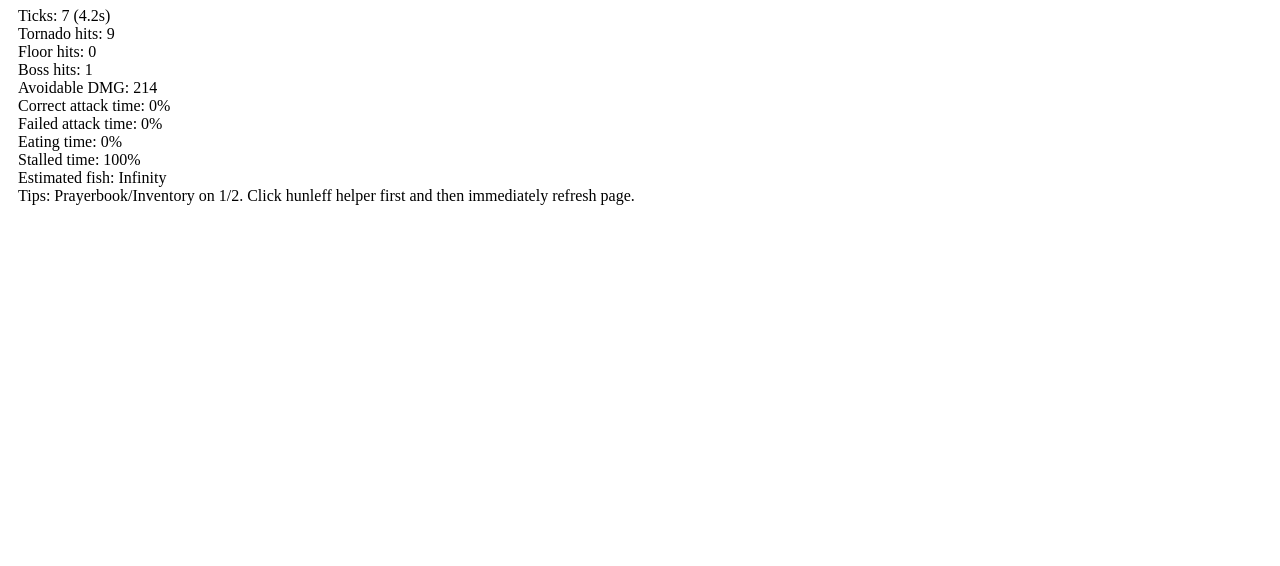
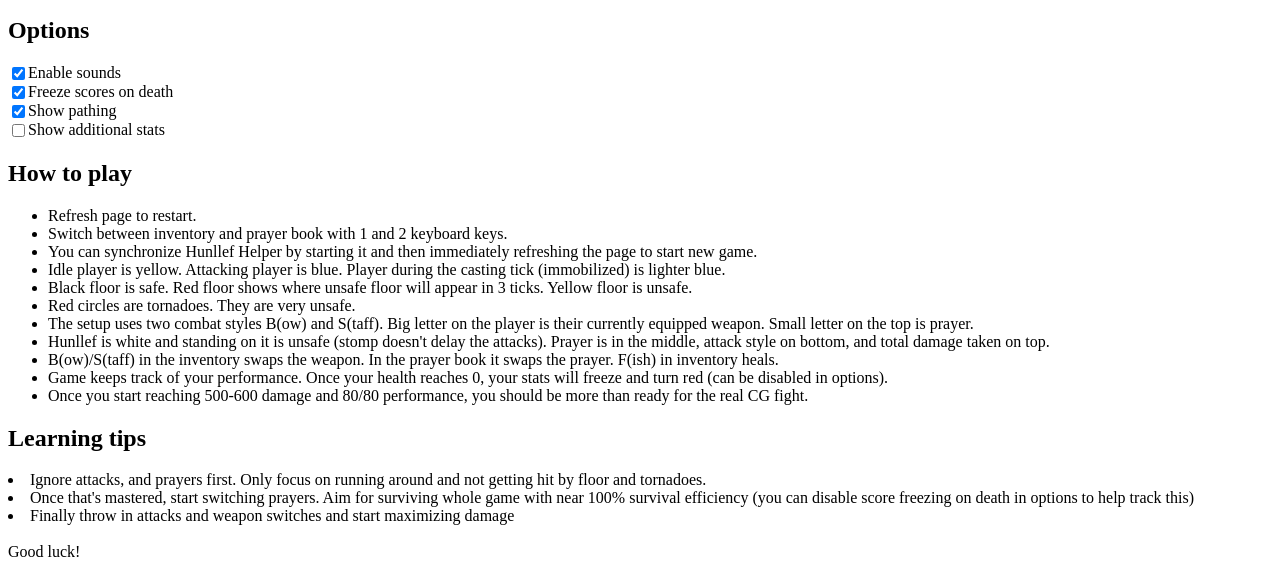
Before and after one commit to kareth/osrs-cg, a plain HTML site: page index.html in a window 1280 px wide. Shown: the part 511-1077 px from the top of the page. Before the commit the page ends 800 px from the top, so only its background shows below. Drawn offline with Linux system fonts and the light colour scheme.

Commit message:
Add a howto, tips, and options sections. Also cleanup additional stats a bit.

```diff
--- a/index.html
+++ b/index.html
@@ -22,24 +22,57 @@
     <canvas id="prayer_book" width="200" height="350" style="display: none;"></canvas>
   </div>
 </div>
-<div style="margin: 10px;">
+<div id="additional_stats" style="margin: 10px; display: none;">
+  <h2>Additional stats</h2>
   <div>Ticks: <span id="ticks"></span> (<span id="time"></span>s)</div>
-  <div>Tornado hits: <span id="tornado_hits"></span>
-  <div>Floor hits: <span id="floor_hits"></span>
-  <div>Boss hits: <span id="boss_hits"></span>
-  <div>Avoidable DMG: <span id="avoidable_dmg"></span>
-  <div>Correct attack time: <span id="correct_attacks"></span>%
-  <div>Failed attack time: <span id="failed_attacks"></span>%
-  <div>Eating time: <span id="eat_attacks"></span>%
-  <div>Stalled time: <span id="stalled_attacks"></span>%
-  <div>Estimated fish: <span id="estimated_fish"></span>
-  <div>Tips: Prayerbook/Inventory on 1/2. Click hunleff helper first and then immediately refresh page.</div>
+  <div>Tornado hits: <span id="tornado_hits"></span></div>
+  <div>Floor hits: <span id="floor_hits"></span></div>
+  <div>Boss hits: <span id="boss_hits"></span></div>
+  <div>Avoidable dmg: <span id="avoidable_dmg"></span></div>
+  <div>Unavoidable dmg: <span id="unavoidable_dmg"></span></div>
+  <div>Correct attack time: <span id="correct_attacks"></span>%</div>
+  <div>Failed attack time: <span id="failed_attacks"></span>%</div>
+  <div>Eating time: <span id="eat_attacks"></span>%</div>
+  <div>Stalled time: <span id="stalled_attacks"></span>%</div>
+</div>
+
+<div>
+  <h2>Options</h2>
+  <div style="display: flex;"><input type="checkbox" id="opts_sounds"/> Enable sounds</div>
+  <div style="display: flex;"><input type="checkbox" id="opts_freezeScoresOnDeath"/> Freeze scores on death</div>
+  <div style="display: flex;"><input type="checkbox" id="opts_showPathing"/> Show pathing</div>
+  <div style="display: flex;"><input type="checkbox" id="opts_showAdditionalStats"/> Show additional stats</div>
+
+  <h2>How to play</h2>
+  <ul>
+    <li>Refresh page to restart.</li>
+    <li>Switch between inventory and prayer book with 1 and 2 keyboard keys.</li>
+    <li>You can synchronize Hunllef Helper by starting it and then immediately refreshing the page to start new game.</li>
+    <li>Idle player is yellow. Attacking player is blue. Player during the casting tick (immobilized) is lighter blue.</li>
+    <li>Black floor is safe. Red floor shows where unsafe floor will appear in 3 ticks. Yellow floor is unsafe.</li>
+    <li>Red circles are tornadoes. They are very unsafe.</li>
+    <li>The setup uses two combat styles B(ow) and S(taff). Big letter on the player is their currently equipped weapon. Small letter on the top is prayer.</li>
+    <li>Hunllef is white and standing on it is unsafe (stomp doesn't delay the attacks). Prayer is in the middle, attack style on bottom, and total damage taken on top.</li>
+    <li>B(ow)/S(taff) in the inventory swaps the weapon. In the prayer book it swaps the prayer. F(ish) in inventory heals.</li>
+    <li>Game keeps track of your performance. Once your health reaches 0, your stats will freeze and turn red (can be disabled in options).</li>
+    <li>Once you start reaching 500-600 damage and 80/80 performance, you should be more than ready for the real CG fight.</li>
+  </ul>
+
+  <h2>Learning tips</h2>
+  <ul></ul>
+  <li>Ignore attacks, and prayers first. Only focus on running around and not getting hit by floor and tornadoes.</li>
+  <li>Once that's mastered, start switching prayers. Aim for surviving whole game with near 100% survival efficiency (you can disable score freezing on death in options to help track this)</li>
+  <li>Finally throw in attacks and weapon switches and start maximizing damage</li>
+  </ul>
+  <br/>Good luck!
 </div>
 
 <script>
-  const config = {
+  var config = {
     sounds: true,
     showPathing: true,
+    freezeScoresOnDeath: true,
+    showAdditionalStats: false,
     tickLengthMillis: 600,
     tornadoTicks: 20,
     noTornadoTicks: 30,
@@ -596,6 +629,7 @@
         this.lastBossHit = this.tick
         this.health.subAvoidable(config.bossDamage)
       }
+      console.log("shouldbeep", config.sounds)
       if (prevDmg < totaldmg() && config.sounds) beep()
 
       if (this.tick == 0) return;
@@ -607,10 +641,8 @@
       document.getElementById("tornado_hits").innerHTML = this.tornadoHits
       document.getElementById("floor_hits").innerHTML = this.floorHits
       document.getElementById("boss_hits").innerHTML = this.bossHits
-      const avoidableDamage = (this.tornadoHits * config.tornadoDamage +
-                              this.floorHits * config.floorDamage +
-                              this.bossHits * config.bossDamage)
-      document.getElementById("avoidable_dmg").innerHTML = avoidableDamage.toFixed()
+      document.getElementById("avoidable_dmg").innerHTML = this.health.avoidableDamage.toFixed()
+      document.getElementById("unavoidable_dmg").innerHTML = this.health.unavoidableDamage.toFixed()
 
       // Dps
       const failed = this.failedHits * config.attackSpeed
@@ -624,9 +656,6 @@
       document.getElementById("eat_attacks").innerHTML = (eat / possible * 100).toFixed();
       document.getElementById("stalled_attacks").innerHTML = ((possible - total - eat) / possible * 100).toFixed();
       const dpsPotential = (correct + eat) / possible
-      document.getElementById("estimated_fish").innerHTML =
-        12 / dpsPotential + (avoidableDamage / this.tick * config.perfectFightTicks / dpsPotential) / 18
-
       const survivalPotential = this.health.unavoidableDamage / (this.health.avoidableDamage + this.health.unavoidableDamage)
 
       const currentScore = {
@@ -646,7 +675,7 @@
         }
       }
       {
-        const score = this.deathScore == null ? currentScore : this.deathScore;
+        const score = this.deathScore == null || !config.freezeScoresOnDeath ? currentScore : this.deathScore;
         document.getElementById("alive_damage").innerHTML = score.damage
         document.getElementById("alive_ticks").innerHTML = score.tick
         document.getElementById("alive_damage_eff").innerHTML = (score.damage_eff * 100).toFixed() + "%"
@@ -860,4 +889,23 @@
     }
   });
 
+  for (const opt of ["opts_sounds", "opts_showPathing", "opts_freezeScoresOnDeath", "opts_showAdditionalStats"]) {
+    const configName = opt.substring(5)
+    const fromStorage = JSON.parse(window.localStorage.getItem(opt))
+    if (fromStorage === true || fromStorage === false) {
+      config[configName] = fromStorage
+    }
+    document.getElementById(opt).checked = config[configName]
+    document.getElementById(opt).addEventListener('change', function() {
+      config[configName] = this.checked
+      window.localStorage.setItem(opt, JSON.stringify(config[configName]))
+      console.log(configName, config[configName])
+    });
+  }
+  showAdditional = JSON.parse(window.localStorage.getItem("opts_showAdditionalStats"))
+  document.getElementById("additional_stats").style.display = showAdditional ? "block" : "none"
+  document.getElementById("opts_showAdditionalStats").addEventListener('change', function() {
+    document.getElementById("additional_stats").style.display = this.checked ? "block" : "none"
+  });
+
 </script>
```
